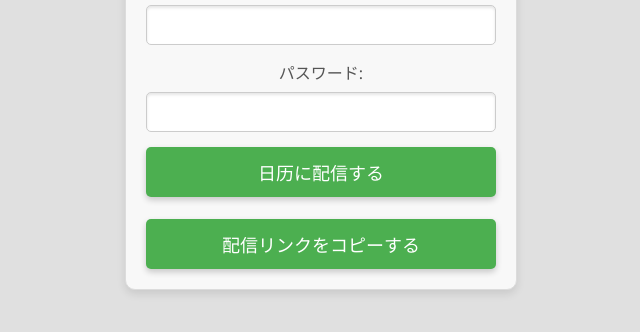
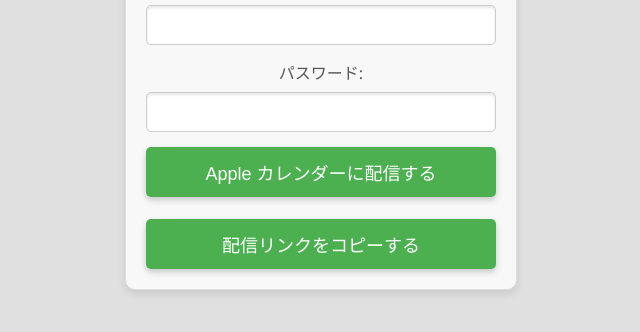
Before and after one commit to Ukenn2112/TUTnext, a plain HTML site: page app/static/index.html in a window 1280 px wide. Shown: the part 312-644 px from the top of the page, without its empty margins (319-959 px from the left). Drawn offline with Linux system fonts and the light colour scheme.

Commit message:
Update submit button text to use Japanese characters for Apple Calendar integration

```diff
--- a/app/static/index.html
+++ b/app/static/index.html
@@ -110,7 +110,7 @@
             <input type="text" id="username" name="username" required>
             <label for="password">パスワード:</label>
             <input type="password" id="password" name="password" required>
-            <button type="submit">日历に配信する</button>
+            <button type="submit">Apple カレンダーに配信する</button>
             <br><br>
             <button type="submit" id="copy_link">配信リンクをコピーする</button>
     </div>
```
